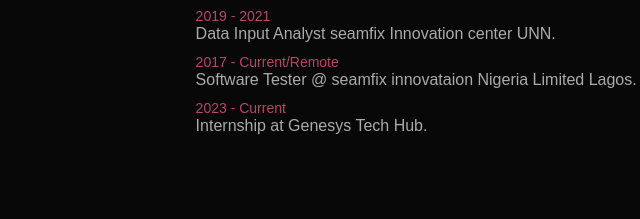
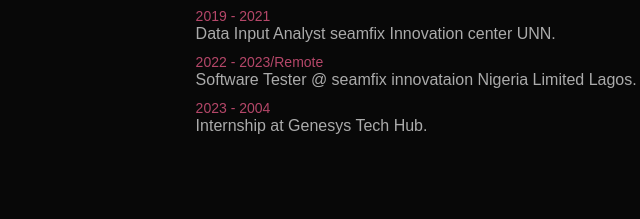
Before and after one commit to natoraymond/Nnamdi-Portfolio-, a plain HTML site: page index.html in a window 1280 px wide. Both pictures are taken after a click on the element "Experience". Shown: the part 1295-1514 px from the top of the page, 342-982 px from the left. Drawn offline with Linux system fonts and the light colour scheme; a web font is replaced by a local one.

Commit message:
Update index.html

```diff
--- a/index.html
+++ b/index.html
@@ -62,8 +62,8 @@
                         <ul>
                             <li><span>2010 - 2017</span><br>ICT Building university of Nigeria Nsukka.</li>
                             <li><span>2019 - 2021</span><br>Data Input Analyst seamfix Innovation center UNN. </li>
-                            <li><span>2017 - Current/Remote</span><br> Software Tester @ seamfix innovataion Nigeria Limited Lagos. </li>
-                            <li><span>2023 - Current</span><br> Internship at Genesys Tech Hub. </li>
+                            <li><span>2022 - 2023/Remote</span><br> Software Tester @ seamfix innovataion Nigeria Limited Lagos. </li>
+                            <li><span>2023 - 2004</span><br> Internship at Genesys Tech Hub. </li>
                         </ul>
                     </div>
                     <div class="tab-contents" id="education">
```
